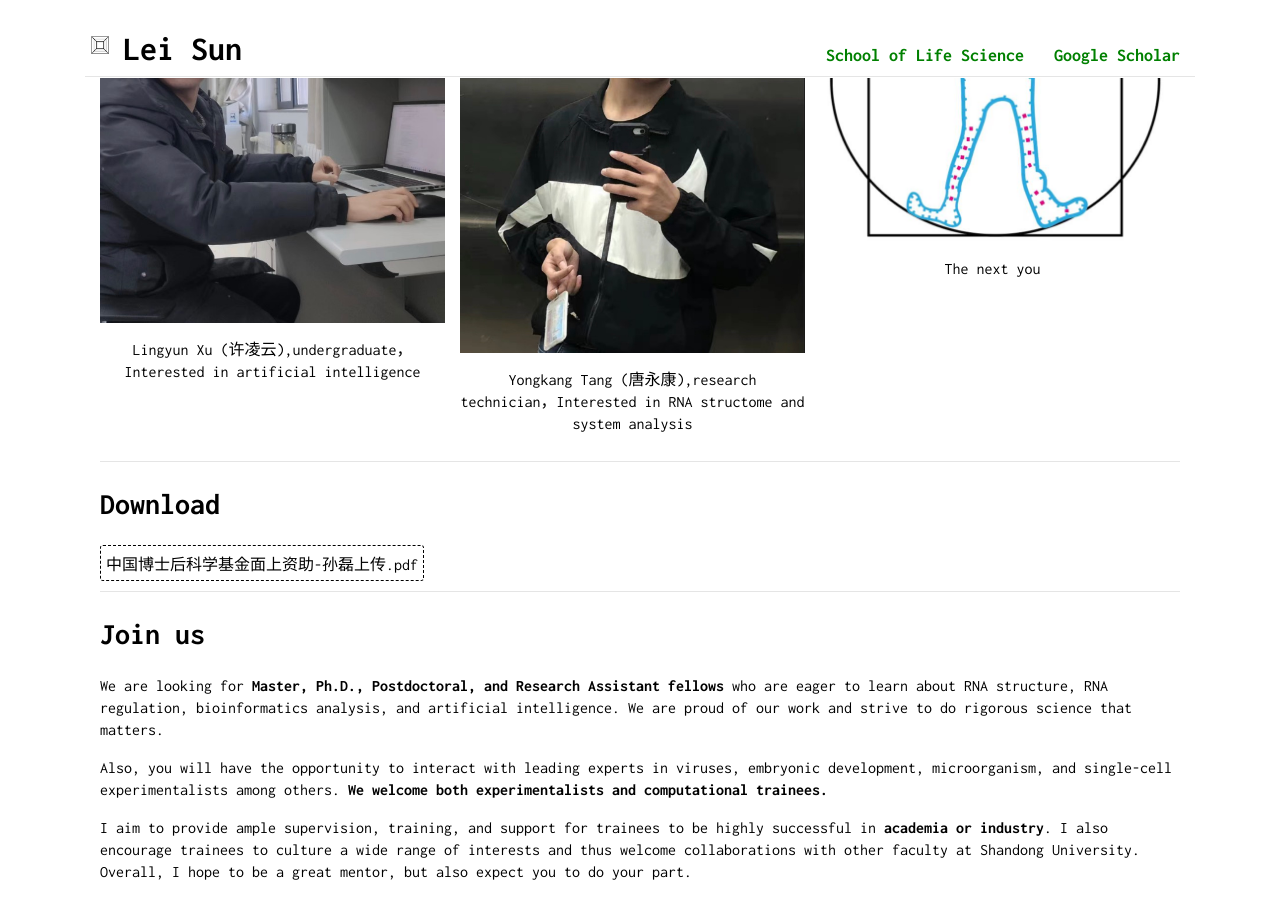
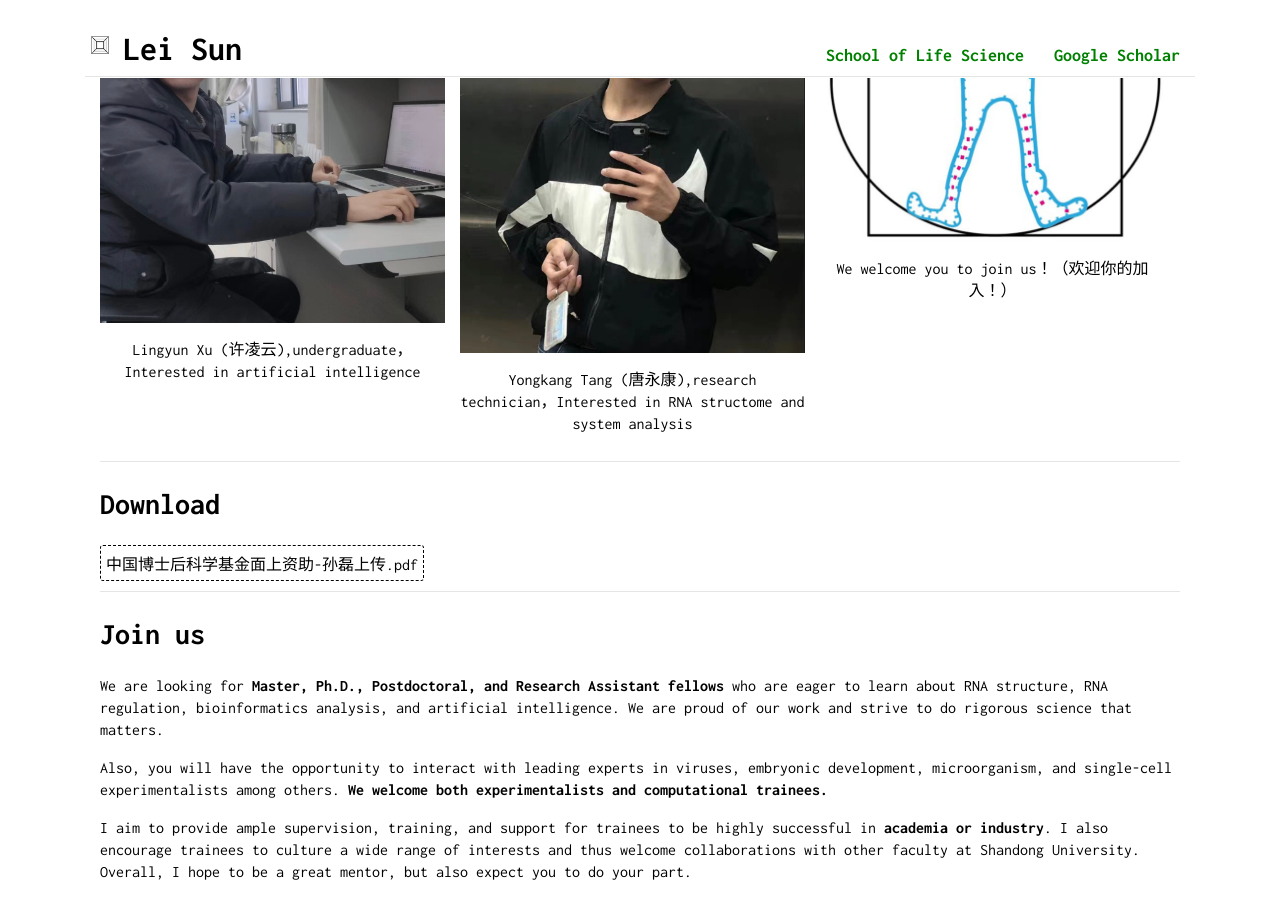
Before and after one commit to sunlei0227/sunlei0227.github.io, a Jekyll site: the page index.html, which Jekyll copies as it is, in a window 1280 px wide and 900 px high, scrolled down 4804 px. Built offline with Jekyll 4.4.1, drawn with Linux system fonts in a browser that asks for light colours; comment, search, counter and statistics services are not loaded.

Commit message:
Update index.html

```diff
--- a/index.html
+++ b/index.html
@@ -480,7 +480,7 @@
                                 <img alt="The next you " title="The next you" id="display-picture" src="static/img/logo.jpg" />
                             </div>
                             <div class="col-md-12 col-sm-12 col-xs-12" style="padding-left: 0; text-align: center">
-                                <p>The next you
+                                <p>We welcome you to join us！（欢迎你的加入！）
                                 </p>
                             </div>
                         </div>
```
